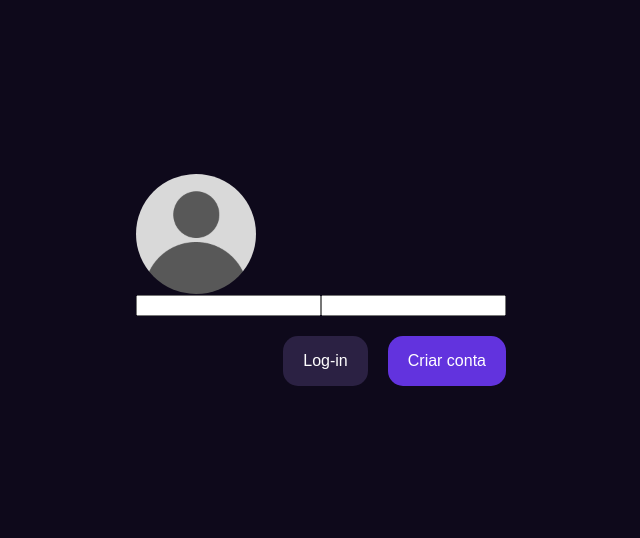
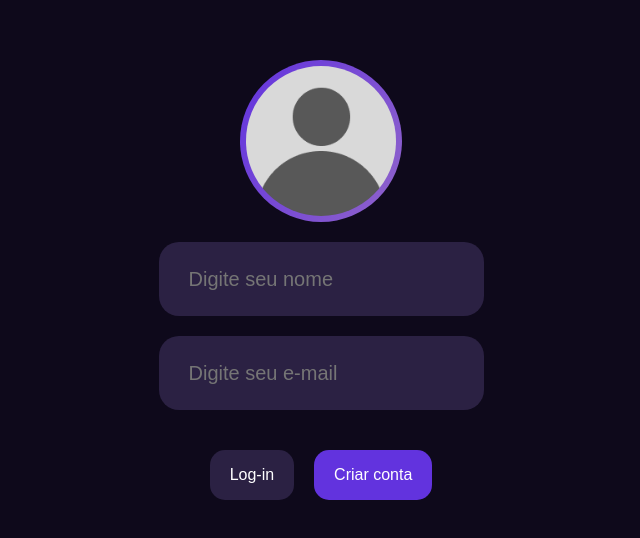
Before and after one commit to Gabriel-Liondas/social-chat, a React (Create React App) app: page / in a window 1280 px wide. Shown: the part 110-648 px from the top of the page, without its empty margins (319-959 px from the left). Built offline with nearby package versions, Linux system fonts and the light colour scheme.

Commit message:
UserCreation Screen

```diff
--- a/src/components/Inputs/LoginInputs/ProfileImageInput/ProfileImageInput.jsx
+++ b/src/components/Inputs/LoginInputs/ProfileImageInput/ProfileImageInput.jsx
@@ -10,9 +10,15 @@ export default function ProfileImageInput(props) {
     }
 
     return (
-        <div className="profileImageInputContainer">
-            <input name="profilePictureInput" type="file" className="profileImageInput" onChange={onCHangeHandler} accept="image/x-png,image/gif,image/jpeg" />
-            {image && <img className="profileImageInputPlaceholder" src={image}/>}
-        </div>
+        // <div className="profileImageInputContainer">
+        //     <input name="profilePictureInput" type="file" className="profileImageInput" onChange={onCHangeHandler} accept="image/x-png,image/gif,image/jpeg" />
+        //     {image && <img className="profileImageInputPlaceholder" src={image}/>}
+        // </div>
+        <label htmlFor="picture-input" className="profileImageInputContainer">
+            <div className="pictureWrap pictureUpload" >
+            <img className="picture" for="picture-input" src={image}/>
+            </div>
+            <input id="picture-input" type="file" onChange={onCHangeHandler}/>
+        </label>
     );
 }
--- a/src/components/Inputs/LoginInputs/ProfileImageInput/ProfileImageInputStyle.css
+++ b/src/components/Inputs/LoginInputs/ProfileImageInput/ProfileImageInputStyle.css
@@ -1,19 +1,41 @@
-.profileImageInputContainer{
-    height: 120px;
-    width: 120px;
+input[type="file"] {
+    display: none;
 }
 
-.profileImageInputContainer>img{
-    border-radius: 100%;
-    height: 120px;
-    width: 120px;
+.profileImageInputContainer {
+    border-radius: 50%;
+    width: 150px;
+    display: inline-block;
+    position: relative;
+    padding: 6px;
+    cursor: pointer;
+    background: linear-gradient(120deg, #6233DE, #9064ca);
 }
 
-.profileImageInput {
+.pictureWrap{
+    position: relative;
+    width: 150px;
+    height: 150px;
+    overflow: hidden;
+    border-radius: 50%;
+}
+
+.pictureUpload:before{
+    content: url(../../../../assets/editDefaultPic.png) ;
+    position: absolute;
+    margin-left: -8px;
+    margin-top: -15px;
+    max-width: 100%;
     opacity: 0;
-    border-radius: 100%;
-    height: 120px;
-    width: 120px;
-    position: absolute;
-    background-color: #D9D9D9;
+    transform: scale(1);
+    transition: .5s ease;
 }
+
+.pictureUpload:hover:before{
+    opacity: 1;
+}
+
+.picture {
+    width: 100%;
+    height: 100%;
+}
--- /dev/null
+++ b/src/components/Inputs/LoginInputs/ProfileTextInput/ProfileTextInput.jsx
@@ -0,0 +1,11 @@
+import React, { useEffect, useState } from "react";
+import "./ProfileTextInputStyle.css"
+import defaultPic from "../../../../assets/defaultPic.png"
+
+export default function ProfileTextInput(props) {
+
+    return (
+            <input id="textInput" type="text" placeholder={props.placeholder} />
+
+    );
+}
--- /dev/null
+++ b/src/components/Inputs/LoginInputs/ProfileTextInput/ProfileTextInputStyle.css
@@ -0,0 +1,10 @@
+#textInput{
+    background-color: #2B2143;
+    border-radius: 20px;
+    border: none;
+    height: 50px;
+    padding: 12px 30px;
+    font-size: 20px;
+    color: #fff;
+    font-family: montserrat, sans-serif;
+}
--- a/src/pages/UserCreation/UserCreation.jsx
+++ b/src/pages/UserCreation/UserCreation.jsx
@@ -1,8 +1,8 @@
 import React from "react";
 import "./UserCreationStyle.css"
 import ActionButton from "../../components/Buttons/ActionButton/ActionButton";
-import ProfileImageInput
- from "../../components/Inputs/LoginInputs/ProfileImageInput/ProfileImageInput";
+import ProfileImageInput from "../../components/Inputs/LoginInputs/ProfileImageInput/ProfileImageInput";
+import ProfileTextInput from "../../components/Inputs/LoginInputs/ProfileTextInput/ProfileTextInput";
 export default function UserCreation() {
 
 
@@ -10,8 +10,8 @@ export default function UserCreation() {
         <div id="UserCreationPage" className="LoginContent">
             <div className="CreationContentContainer">
                 <ProfileImageInput />
-                <input type="text" />
-                <input type="text" />
+                <ProfileTextInput placeholder="Digite seu nome"/>
+                <ProfileTextInput placeholder="Digite seu e-mail"/>
                 <div className="CreationButtonContainer">
                     <ActionButton innerText="Log-in" variation="lightPurpleBtn"/>
                     <ActionButton innerText="Criar conta" variation="highlightedBtn" />
--- a/src/pages/UserCreation/UserCreationStyle.css
+++ b/src/pages/UserCreation/UserCreationStyle.css
@@ -13,5 +13,13 @@
     display: flex;
     margin: 20px 0px;
     gap: 20px;
-    justify-content: flex-end
+    justify-content: flex-end;
+    align-items: end;
 }
+
+.CreationContentContainer {
+    display: flex;
+    gap: 20px;
+    flex-direction: column;
+    align-items: center;
+}
```
Also changed, not shown: src/assets/editDefaultPic.png.
